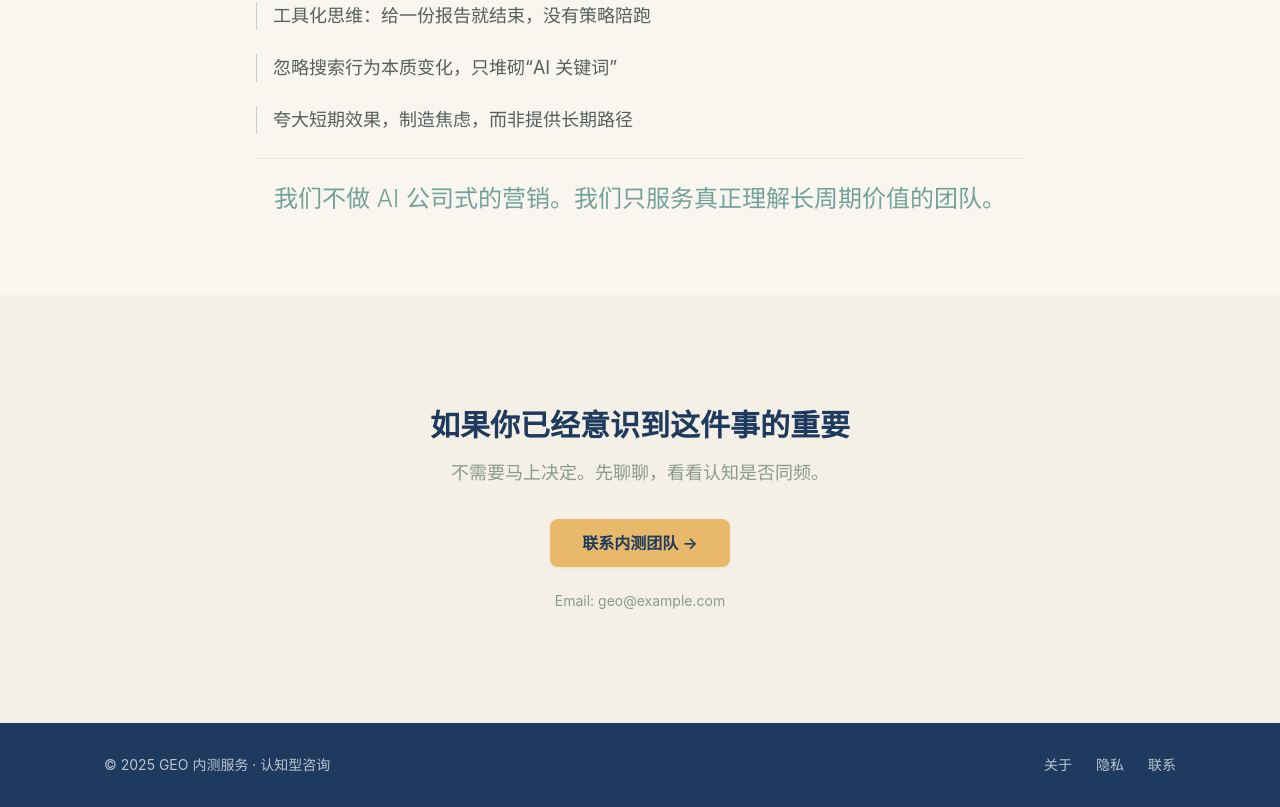
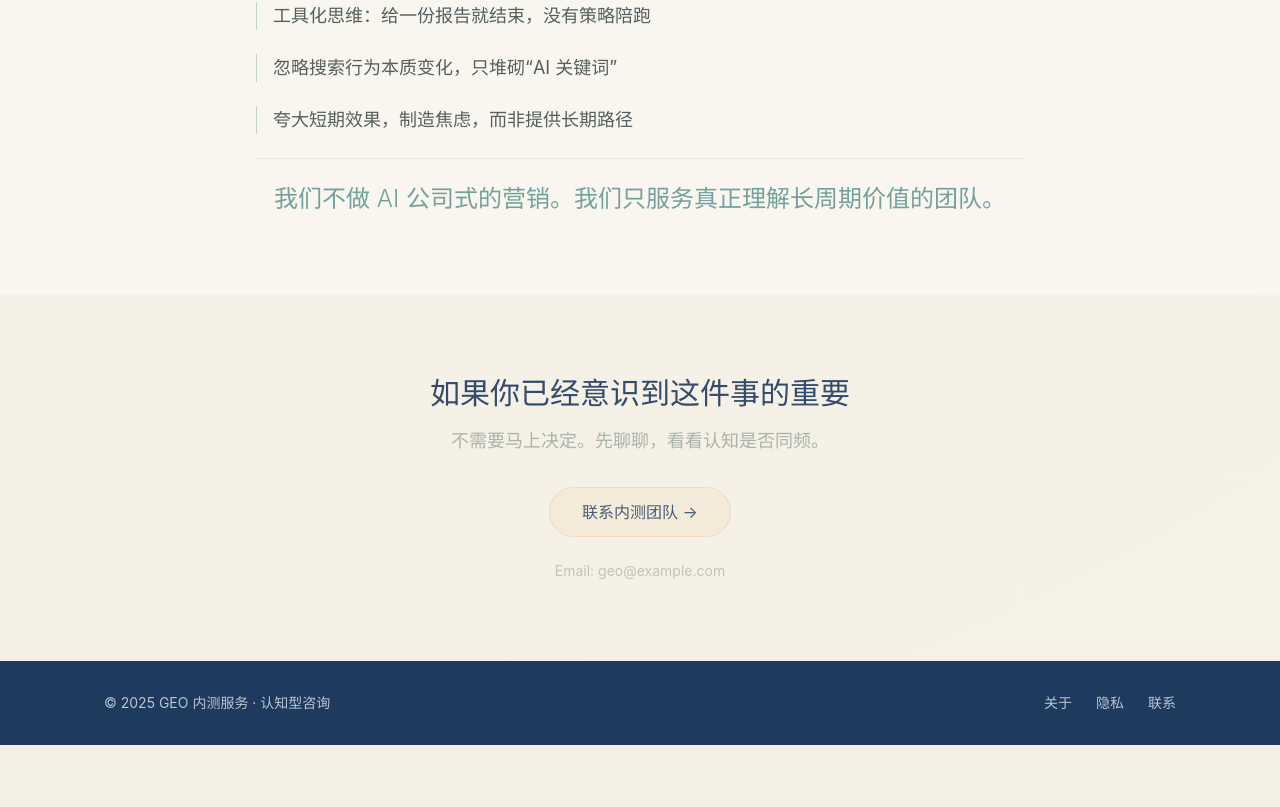
Before and after one commit to gcx99-hub/geo-website, a Next.js app: page / in a window 1280 px wide. Shown: the part 1811-2618 px from the top of the page. After the commit the page ends 2556 px from the top, so only its background shows below. Built offline with nearby package versions, Linux system fonts and the light colour scheme.

Commit message:
Update CTA.tsx

```diff
--- a/components/cta/CTA.tsx
+++ b/components/cta/CTA.tsx
@@ -6,21 +6,21 @@ export default function CTA() {
   const { title, description, buttonText, contactEmail } = siteContent.cta
 
   return (
-    <section id="cta" className="py-20 md:py-28 bg-warm-sand">
+    <section id="cta" className="py-16 md:py-20 bg-warm-sand/30">
       <div className="max-w-content mx-auto px-4 md:px-6 text-center">
-        <h2 className="text-2xl md:text-3xl font-semibold text-deep-blue mb-4">
+        <h2 className="text-2xl md:text-3xl font-medium text-deep-blue/90 mb-4">
           {title}
         </h2>
-        <p className="text-text-secondary max-w-xl mx-auto mb-8 text-lg">
+        <p className="text-text-secondary/70 max-w-xl mx-auto mb-8 text-base md:text-lg font-light">
           {description}
         </p>
         <a
           href={`mailto:${contactEmail}`}
-          className="inline-block bg-warm-gold text-deep-blue font-semibold px-8 py-3 rounded-lg shadow-card hover:bg-amber-500 hover:-translate-y-0.5 transition-all duration-200"
+          className="inline-block bg-warm-gold/10 text-deep-blue/80 font-normal px-8 py-3 rounded-full border border-warm-gold/30 hover:bg-warm-gold/20 transition-all duration-200"
         >
           {buttonText}
         </a>
-        <p className="text-text-secondary text-sm mt-6">
+        <p className="text-text-secondary/50 text-sm mt-6">
           Email: {contactEmail}
         </p>
       </div>
```
